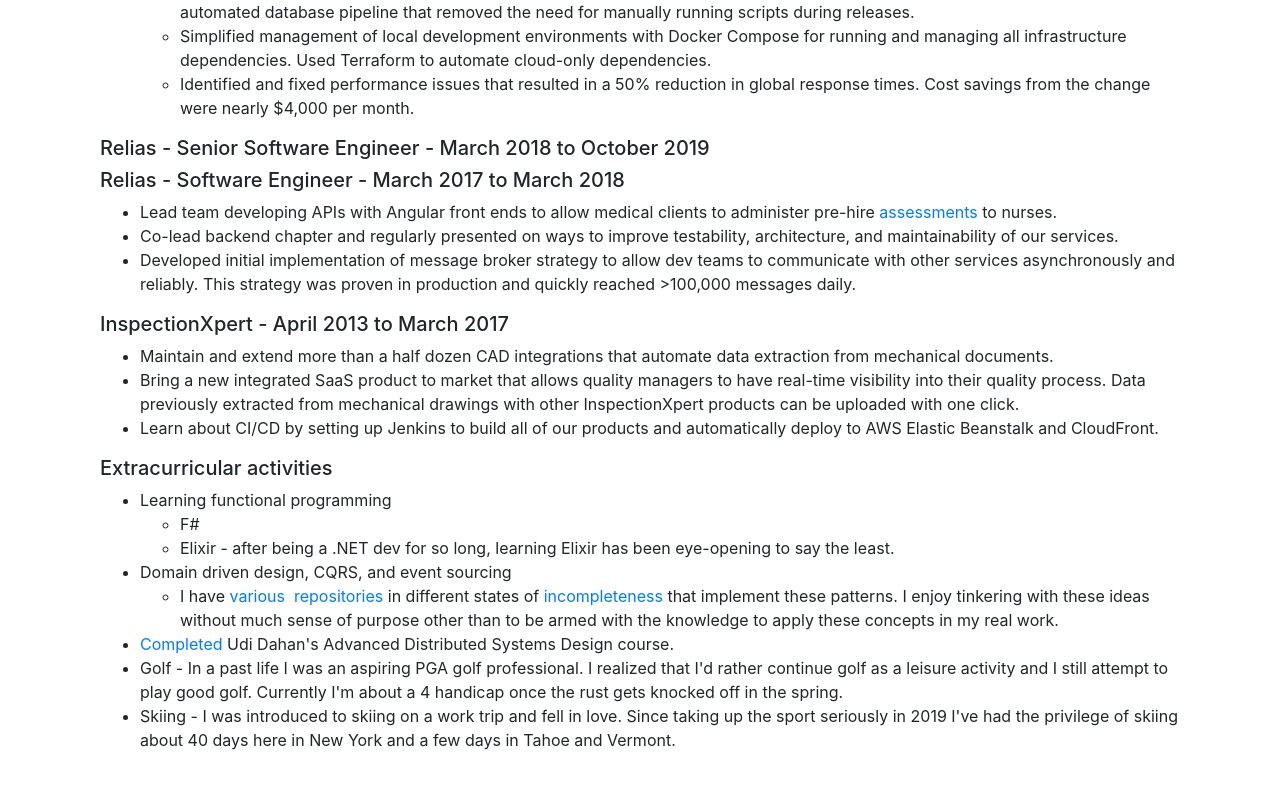
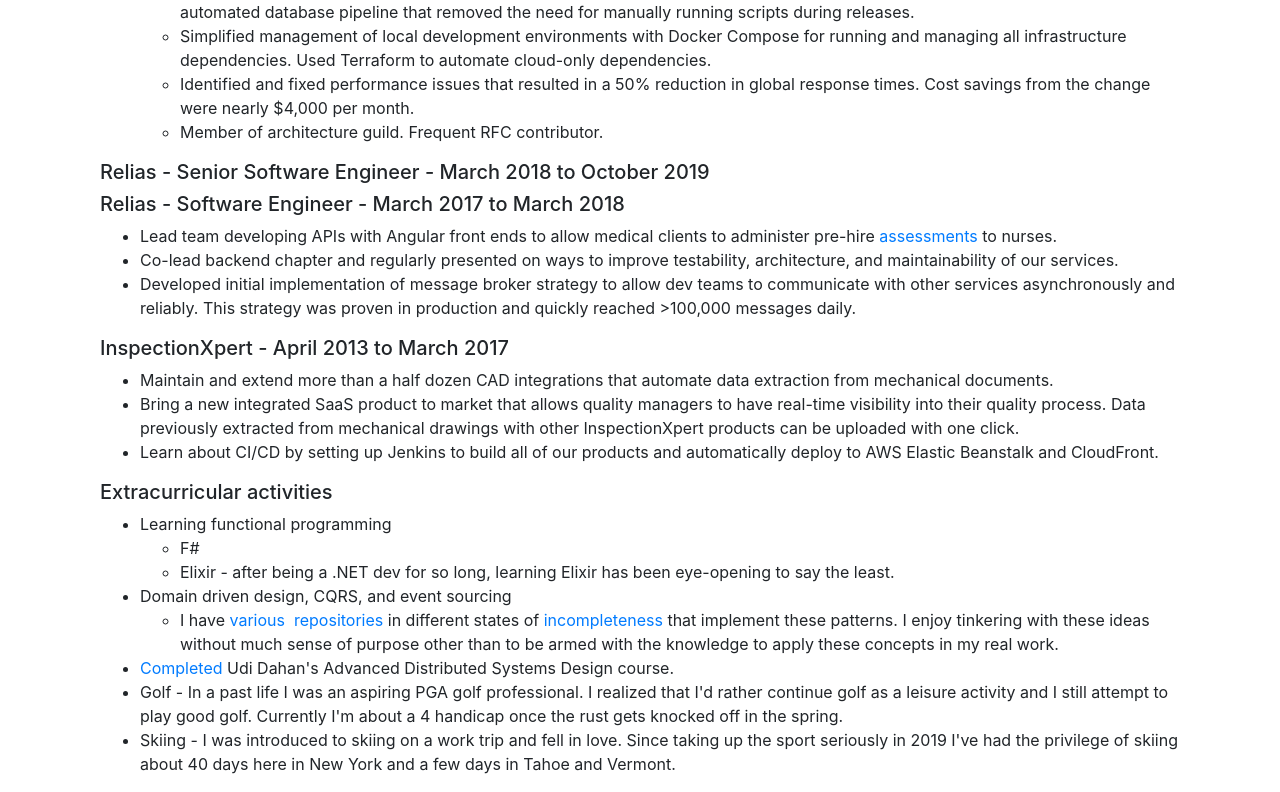
Before and after one commit to dmmusil/dmmusil.github.io, an Angular app in the folder dmmusil/: page /about in a window 1280 px wide. Shown: the part 808-1600 px from the top of the page. Before the commit the page ends 1576 px from the top, so only its background shows below. Built offline with nearby package versions, Linux system fonts and the light colour scheme.

Commit message:
Add architecture guild.

```diff
--- a/dmmusil/src/app/about/about.component.html
+++ b/dmmusil/src/app/about/about.component.html
@@ -60,6 +60,7 @@
           reduction in global response times. Cost savings from the change were
           nearly $4,000 per month.
         </li>
+        <li>Member of architecture guild. Frequent RFC contributor.</li>
       </ul>
     </li>
   </ul>
```
